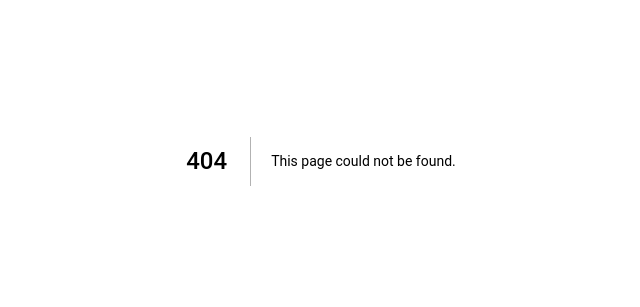
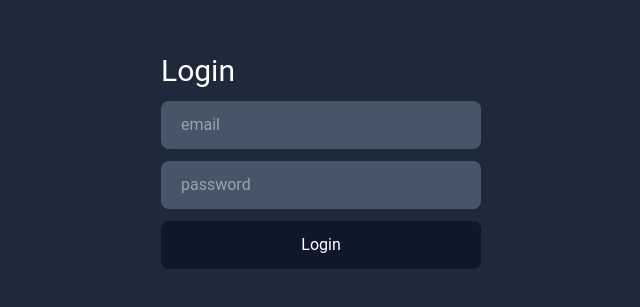
Before and after one commit to pa-ku/chau_gluten_menu, a Next.js app: page /login in a window 1280 px wide. Before the commit this address had no page. Shown: the part 239-546 px from the top of the page, without its empty margins (319-959 px from the left). Built offline with nearby package versions, Linux system fonts and the light colour scheme.

Commit message:
added login path, added py to createItemCard

```diff
--- a/app/admin/components/RenderItems.tsx
+++ b/app/admin/components/RenderItems.tsx
@@ -37,9 +37,10 @@ export default function RenderItems({ data }: { data: ItemTypes[] }) {
           placeholder={'Filtrar para editar'}
         />
       </header>
-
-      <CreateItem />
-      <section className="grid gap-5 py-20 lg:grid-cols-2 xl:grid-cols-4">
+      <div className='py-16'>
+        <CreateItem />
+      </div>
+      <section className="grid gap-5 lg:grid-cols-2 xl:grid-cols-4">
         {data?.length > 0 ? (
           filteredItems.map(
             ({
--- /dev/null
+++ b/app/login/page.tsx
@@ -0,0 +1,24 @@
+export default function Login() {
+  return (
+    <>
+      <div className="flex h-screen w-full items-center justify-center bg-slate-800">
+        <form className="flex w-80 flex-col gap-3">
+          <h1 className="text-3xl text-white">Login</h1>
+          <input
+            type="text"
+            className="rounded-lg bg-slate-600 px-5 py-3 text-white"
+            placeholder="email"
+          />
+          <input
+            type="password"
+            placeholder="password"
+            className="b-0 rounded-lg bg-slate-600 px-5 py-3 text-white"
+          />
+          <button className="rounded-lg bg-slate-900 py-3 text-white hover:brightness-110">
+            Login
+          </button>
+        </form>
+      </div>
+    </>
+  )
+}
```
